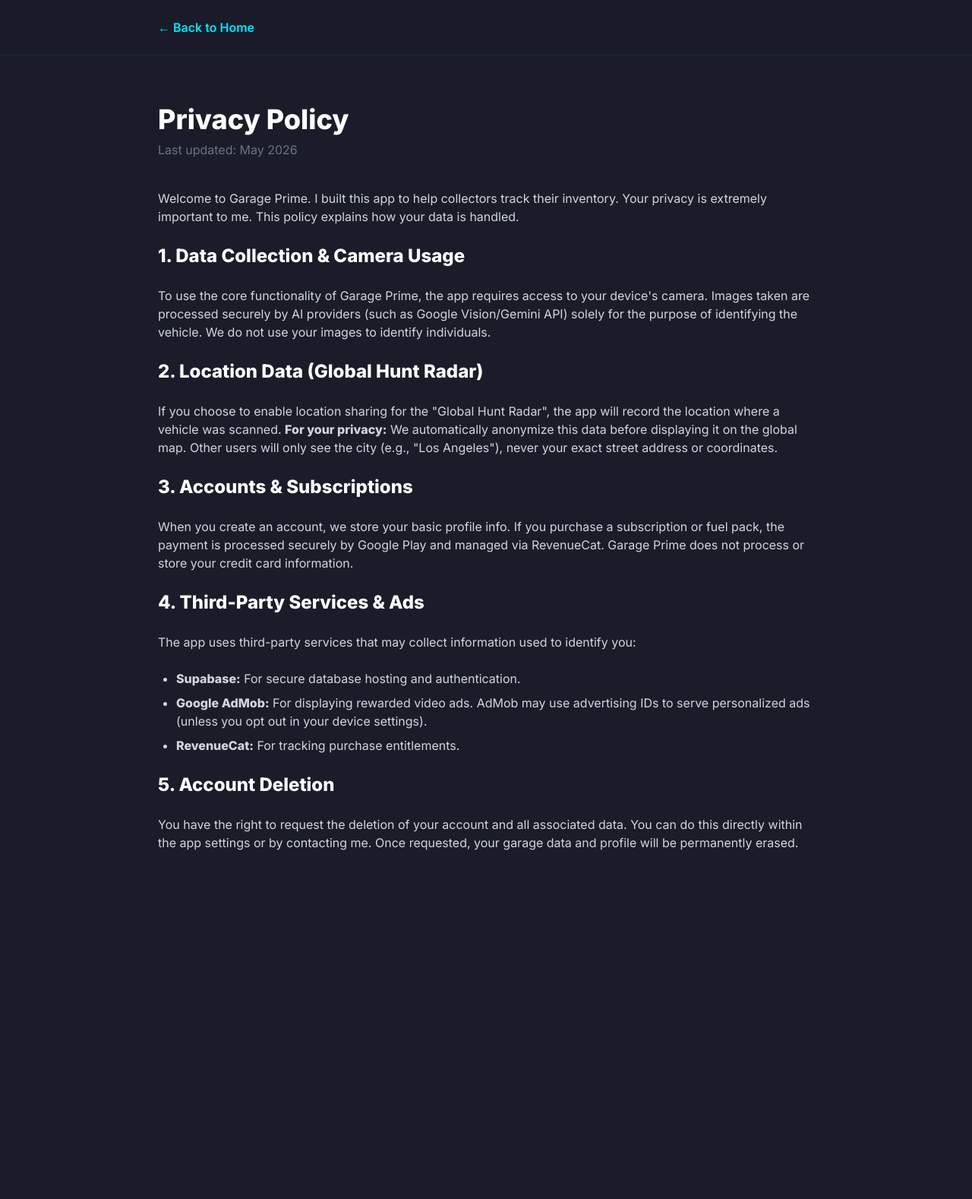
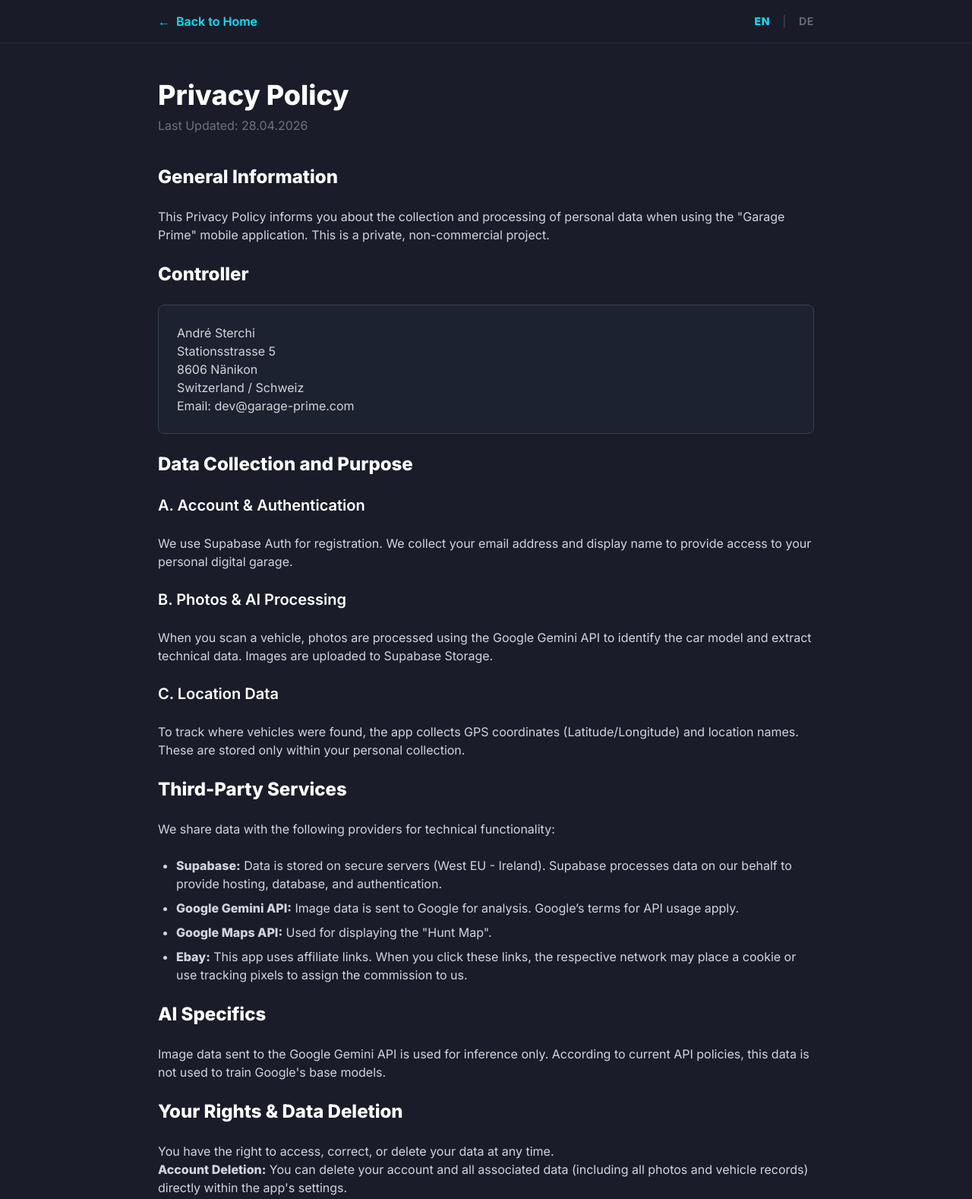
Before and after one commit to poochie/poochie.github.io, a plain HTML site: page privacy.html in a window 1280 px wide. Shown: the top 1578 px of the page at 76% size. Before the commit the page ends 1185 px from the top, so only its background shows below. Drawn offline with nearby package versions, Linux system fonts and the light colour scheme.

Commit message:
Update privacy.html

```diff
--- a/privacy.html
+++ b/privacy.html
@@ -8,50 +8,114 @@
     <script src="https://cdn.tailwindcss.com"></script>
     <script>
         tailwind.config = {
-            theme: {
-                extend: { colors: { gpbg: '#1A1D29', gpcyan: '#00E5FF' }, fontFamily: { sans: ['Inter', 'sans-serif'] } }
-            }
+            theme: { extend: { colors: { gpbg: '#1A1D29', gpcyan: '#00E5FF' }, fontFamily: { sans: ['Inter', 'sans-serif'] } } }
         }
+
+        // Language Switcher Logic
+        function setLanguage(lang) {
+            document.querySelectorAll('[data-lang]').forEach(el => {
+                if(el.getAttribute('data-lang') === lang) {
+                    el.classList.remove('hidden');
+                } else {
+                    el.classList.add('hidden');
+                }
+            });
+            localStorage.setItem('gp_lang', lang);
+            document.getElementById('btn-en').className = lang === 'en' ? 'text-gpcyan font-bold cursor-pointer' : 'text-gray-500 hover:text-white cursor-pointer';
+            document.getElementById('btn-de').className = lang === 'de' ? 'text-gpcyan font-bold cursor-pointer' : 'text-gray-500 hover:text-white cursor-pointer';
+        }
+
+        document.addEventListener('DOMContentLoaded', () => {
+            const savedLang = localStorage.getItem('gp_lang') || 'en';
+            setLanguage(savedLang);
+        });
     </script>
 </head>
 <body class="bg-gpbg text-gray-300 font-sans antialiased">
 
-    <nav class="border-b border-gray-800 bg-gpbg/90 sticky top-0 backdrop-blur-md">
-        <div class="max-w-4xl mx-auto px-4 py-6">
+    <nav class="border-b border-gray-800 bg-gpbg/90 sticky top-0 backdrop-blur-md z-50">
+        <div class="max-w-4xl mx-auto px-4 py-4 flex justify-between items-center">
             <a href="index.html" class="text-gpcyan hover:text-white flex items-center gap-2 transition font-semibold">
-                &larr; Back to Home
+                &larr; <span data-lang="en">Back to Home</span><span data-lang="de" class="hidden">Zurück</span>
             </a>
+            <div class="flex gap-4 text-sm font-semibold tracking-wider">
+                <span id="btn-en" onclick="setLanguage('en')">EN</span>
+                <span class="text-gray-700">|</span>
+                <span id="btn-de" onclick="setLanguage('de')">DE</span>
+            </div>
         </div>
     </nav>
 
-    <main class="max-w-4xl mx-auto px-4 py-16">
-        <h1 class="text-4xl font-extrabold text-white mb-2">Privacy Policy</h1>
-        <p class="text-gray-500 mb-10">Last updated: May 2026</p>
+    <main class="max-w-4xl mx-auto px-4 py-12">
+        <h1 class="text-4xl font-extrabold text-white mb-2" data-lang="en">Privacy Policy</h1>
+        <h1 class="text-4xl font-extrabold text-white mb-2 hidden" data-lang="de">Datenschutzerklärung</h1>
+        <p class="text-gray-500 mb-10" data-lang="en">Last Updated: 28.04.2026</p>
+        <p class="text-gray-500 mb-10 hidden" data-lang="de">Zuletzt aktualisiert: 28.04.2026</p>
 
         <div class="prose prose-invert prose-cyan max-w-none space-y-6">
-            <p>Welcome to Garage Prime. I built this app to help collectors track their inventory. Your privacy is extremely important to me. This policy explains how your data is handled.</p>
 
-            <h2 class="text-2xl font-bold text-white mt-8 mb-4">1. Data Collection & Camera Usage</h2>
-            <p>To use the core functionality of Garage Prime, the app requires access to your device's camera. Images taken are processed securely by AI providers (such as Google Vision/Gemini API) solely for the purpose of identifying the vehicle. We do not use your images to identify individuals.</p>
+            <h2 class="text-2xl font-bold text-white mt-8 mb-4" data-lang="en">General Information</h2>
+            <h2 class="text-2xl font-bold text-white mt-8 mb-4 hidden" data-lang="de">Allgemeines</h2>
+            <p data-lang="en">This Privacy Policy informs you about the collection and processing of personal data when using the "Garage Prime" mobile application. This is a private, non-commercial project.</p>
+            <p data-lang="de" class="hidden">Diese Datenschutzerklärung informiert Sie über die Erhebung und Verarbeitung personenbezogener Daten bei der Nutzung der mobilen Applikation "Garage Prime". Dies ist ein privates, nicht-kommerzielles Projekt.</p>
 
-            <h2 class="text-2xl font-bold text-white mt-8 mb-4">2. Location Data (Global Hunt Radar)</h2>
-            <p>If you choose to enable location sharing for the "Global Hunt Radar", the app will record the location where a vehicle was scanned. <strong>For your privacy:</strong> We automatically anonymize this data before displaying it on the global map. Other users will only see the city (e.g., "Los Angeles"), never your exact street address or coordinates.</p>
+            <h2 class="text-2xl font-bold text-white mt-8 mb-4" data-lang="en">Controller</h2>
+            <h2 class="text-2xl font-bold text-white mt-8 mb-4 hidden" data-lang="de">Verantwortlicher</h2>
+            <div class="bg-gray-800/50 p-6 rounded-lg border border-gray-700">
+                <p class="m-0">André Sterchi<br>Stationsstrasse 5<br>8606 Nänikon<br>Switzerland / Schweiz<br>Email: dev@garage-prime.com</p>
+            </div>
 
-            <h2 class="text-2xl font-bold text-white mt-8 mb-4">3. Accounts & Subscriptions</h2>
-            <p>When you create an account, we store your basic profile info. If you purchase a subscription or fuel pack, the payment is processed securely by Google Play and managed via RevenueCat. Garage Prime does not process or store your credit card information.</p>
+            <h2 class="text-2xl font-bold text-white mt-8 mb-4" data-lang="en">Data Collection and Purpose</h2>
+            <h2 class="text-2xl font-bold text-white mt-8 mb-4 hidden" data-lang="de">Datenerhebung und Zweck</h2>
 
-            <h2 class="text-2xl font-bold text-white mt-8 mb-4">4. Third-Party Services & Ads</h2>
-            <p>The app uses third-party services that may collect information used to identify you:
-                <ul class="list-disc pl-6 space-y-2 mt-2">
-                    <li><strong>Supabase:</strong> For secure database hosting and authentication.</li>
-                    <li><strong>Google AdMob:</strong> For displaying rewarded video ads. AdMob may use advertising IDs to serve personalized ads (unless you opt out in your device settings).</li>
-                    <li><strong>RevenueCat:</strong> For tracking purchase entitlements.</li>
-                </ul>
-            </p>
+            <h3 class="text-xl font-semibold text-white mt-6 mb-2" data-lang="en">A. Account & Authentication</h3>
+            <h3 class="text-xl font-semibold text-white mt-6 mb-2 hidden" data-lang="de">A. Benutzerkonto</h3>
+            <p data-lang="en">We use Supabase Auth for registration. We collect your email address and display name to provide access to your personal digital garage.</p>
+            <p data-lang="de" class="hidden">Wir nutzen Supabase Auth für die Registrierung. Wir erfassen Ihre E-Mail-Adresse und Ihren Anzeigenamen, um den Zugriff auf Ihre persönliche digitale Garage zu ermöglichen.</p>
 
-            <h2 class="text-2xl font-bold text-white mt-8 mb-4">5. Account Deletion</h2>
-            <p>You have the right to request the deletion of your account and all associated data. You can do this directly within the app settings or by contacting me. Once requested, your garage data and profile will be permanently erased.</p>
+            <h3 class="text-xl font-semibold text-white mt-6 mb-2" data-lang="en">B. Photos & AI Processing</h3>
+            <h3 class="text-xl font-semibold text-white mt-6 mb-2 hidden" data-lang="de">B. Fotos & KI-Verarbeitung</h3>
+            <p data-lang="en">When you scan a vehicle, photos are processed using the Google Gemini API to identify the car model and extract technical data. Images are uploaded to Supabase Storage.</p>
+            <p data-lang="de" class="hidden">Wenn Sie ein Fahrzeug scannen, werden Fotos über die Google Gemini API verarbeitet, um das Fahrzeugmodell zu identifizieren und technische Daten zu extrahieren. Bilder werden im Supabase Storage gespeichert.</p>
+
+            <h3 class="text-xl font-semibold text-white mt-6 mb-2" data-lang="en">C. Location Data</h3>
+            <h3 class="text-xl font-semibold text-white mt-6 mb-2 hidden" data-lang="de">C. Standortdaten</h3>
+            <p data-lang="en">To track where vehicles were found, the app collects GPS coordinates (Latitude/Longitude) and location names. These are stored only within your personal collection.</p>
+            <p data-lang="de" class="hidden">Um festzuhalten, wo Fahrzeuge gefunden wurden, erfasst die App GPS-Koordinaten (Breitengrad/Längengrad) und Ortsnamen. Diese werden ausschliesslich in Ihrer persönlichen Sammlung gespeichert.</p>
+
+            <h2 class="text-2xl font-bold text-white mt-8 mb-4" data-lang="en">Third-Party Services</h2>
+            <h2 class="text-2xl font-bold text-white mt-8 mb-4 hidden" data-lang="de">Drittanbieter</h2>
+            <p data-lang="en">We share data with the following providers for technical functionality:</p>
+            <p data-lang="de" class="hidden">Wir teilen Daten mit folgenden Anbietern für die technische Funktionalität:</p>
+            <ul class="list-disc pl-6 space-y-2 mt-2">
+                <li><strong>Supabase:</strong> Data is stored on secure servers (West EU - Ireland). Supabase processes data on our behalf to provide hosting, database, and authentication.</li>
+                <li><strong>Google Gemini API:</strong> Image data is sent to Google for analysis. Google’s terms for API usage apply.</li>
+                <li><strong>Google Maps API:</strong> Used for displaying the "Hunt Map".</li>
+                <li><strong>Ebay:</strong> This app uses affiliate links. When you click these links, the respective network may place a cookie or use tracking pixels to assign the commission to us.</li>
+            </ul>
+
+            <h2 class="text-2xl font-bold text-white mt-8 mb-4" data-lang="en">AI Specifics</h2>
+            <h2 class="text-2xl font-bold text-white mt-8 mb-4 hidden" data-lang="de">Besonderheiten KI</h2>
+            <p data-lang="en">Image data sent to the Google Gemini API is used for inference only. According to current API policies, this data is not used to train Google's base models.</p>
+            <p data-lang="de" class="hidden">Bilddaten, die an die Google Gemini API gesendet werden, dienen nur der Analyse. Nach aktuellen API-Richtlinien werden diese Daten nicht zum Training der Basismodelle von Google verwendet.</p>
+
+            <h2 class="text-2xl font-bold text-white mt-8 mb-4" data-lang="en">Your Rights & Data Deletion</h2>
+            <h2 class="text-2xl font-bold text-white mt-8 mb-4 hidden" data-lang="de">Ihre Rechte & Löschung</h2>
+            <p data-lang="en">You have the right to access, correct, or delete your data at any time.<br><strong>Account Deletion:</strong> You can delete your account and all associated data (including all photos and vehicle records) directly within the app's settings.</p>
+            <p data-lang="de" class="hidden">Sie haben jederzeit das Recht auf Auskunft, Berichtigung oder Löschung Ihrer Daten.<br><strong>Kontolöschung:</strong> Sie können Ihr Konto und alle damit verbundenen Daten (einschliesslich aller Fotos und Fahrzeugdatensätze) direkt in den App-Einstellungen löschen.</p>
+
+            <h2 class="text-2xl font-bold text-white mt-8 mb-4" data-lang="en">Legal Basis</h2>
+            <h2 class="text-2xl font-bold text-white mt-8 mb-4 hidden" data-lang="de">Rechtsgrundlage</h2>
+            <p data-lang="en">The processing is based on your consent and the necessity to provide the app’s services. Legal jurisdiction is Uster (Zürich), Switzerland.</p>
+            <p data-lang="de" class="hidden">Die Verarbeitung erfolgt auf Grundlage Ihrer Einwilligung und der Notwendigkeit zur Erbringung der App-Dienste. Gerichtsstand ist Uster (Zürich), Schweiz.</p>
+
         </div>
     </main>
+
+    <footer class="bg-black py-8 border-t border-gray-900 mt-20">
+        <div class="max-w-4xl mx-auto px-4 text-center">
+            <p class="text-gray-600 text-sm">© 2026 Garage Prime.</p>
+        </div>
+    </footer>
 </body>
 </html>
```
